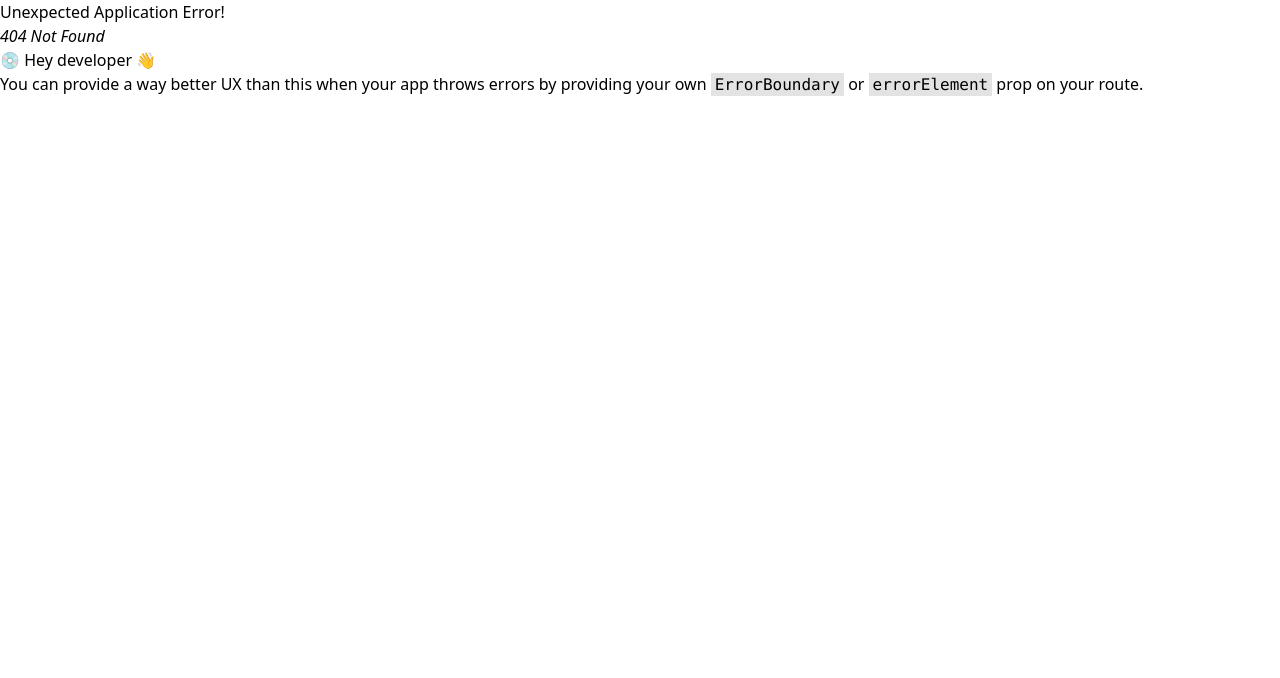
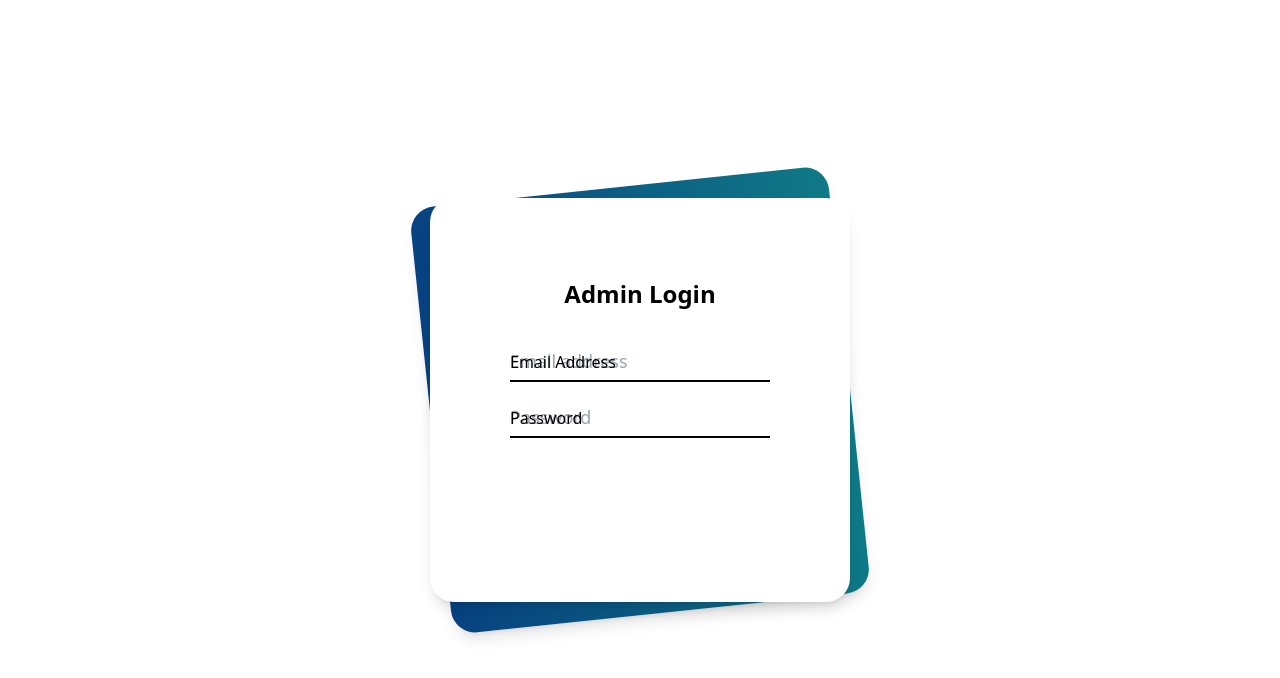
Before and after one commit to mqasim-01/MedGenie, a React (Create React App) app: page /admin-login in a window 1280 px wide. Before the commit this address had no page. Shown: the top 678 px of the page. Built offline with nearby package versions, Linux system fonts and the light colour scheme.

Commit message:
profile added

```diff
--- /dev/null
+++ b/src/admin/adminlogin.jsx
@@ -0,0 +1,80 @@
+import React, { useState } from 'react';
+
+function AdminLogin(){
+  // State hooks for form fields
+  const [email, setEmail] = useState('');
+  const [password, setPassword] = useState('');
+
+  // Handler for form submission
+  const handleSubmit = (e) => {
+    e.preventDefault();
+    // Logic for handling form submission
+    console.log('Email:', email);
+    console.log('Password:', password);
+  };
+
+  return (
+    <div className="flex min-h-screen flex-col justify-center bg-gray-100 py-6 sm:py-12">
+      <div className="relative py-3 sm:mx-auto sm:max-w-xl">
+        <div className="absolute inset-0 -skew-y-6 transform bg-gradient-to-r from-seablue to-seagreen shadow-lg sm:-rotate-6 sm:skew-y-0 sm:rounded-3xl"></div>
+        <div className="relative bg-white px-4 py-10 shadow-lg sm:rounded-3xl sm:p-20">
+          <div className="mx-auto max-w-md">
+            <div>
+              <h1 className="text-2xl font-semibold text-center">Admin Login</h1>
+            </div>
+            <form className="divide-y divide-gray-200" onSubmit={handleSubmit}>
+              <div className="space-y-4 py-8 text-base leading-6 text-gray-700 sm:text-lg sm:leading-7">
+                <div className="relative">
+                  <input
+                    autoComplete="off"
+                    id="email"
+                    name="email"
+                    type="text"
+                    value={email}
+                    onChange={(e) => setEmail(e.target.value)}
+                    className="focus:border-rose-600 peer h-10 w-full border-b-2 border-gray-300 text-gray-900 placeholder-transparent focus:outline-none"
+                    placeholder="Email address"
+                  />
+                  <label
+                    htmlFor="email"
+                    className="peer-placeholder-shown:text-gray-440 absolute -top-3.5 left-0 text-sm text-gray-600 transition-all peer-placeholder-shown:top-2 peer-placeholder-shown:text-base peer-focus:-top-3.5 peer-focus:text-sm peer-focus:text-gray-600"
+                  >
+                    Email Address
+                  </label>
+                </div>
+                <div className="relative">
+                  <input
+                    autoComplete="off"
+                    id="password"
+                    name="password"
+                    type="password"
+                    value={password}
+                    onChange={(e) => setPassword(e.target.value)}
+                    className="focus:border-rose-600 peer h-10 w-full border-b-2 border-gray-300 text-gray-900 placeholder-transparent focus:outline-none"
+                    placeholder="Password"
+                  />
+                  <label
+                    htmlFor="password"
+                    className="peer-placeholder-shown:text-gray-440 absolute -top-3.5 left-0 text-sm text-gray-600 transition-all peer-placeholder-shown:top-2 peer-placeholder-shown:text-base peer-focus:-top-3.5 peer-focus:text-sm peer-focus:text-gray-600"
+                  >
+                    Password
+                  </label>
+                </div>
+                <div className="relative">
+                  <button
+                    type="submit"
+                    className="rounded-md bg-cyan-500 px-2 py-1 text-white"
+                  >
+                    Submit
+                  </button>
+                </div>
+              </div>
+            </form>
+          </div>
+        </div>
+      </div>
+    </div>
+  );
+};
+
+export default AdminLogin;
--- a/src/index.js
+++ b/src/index.js
@@ -12,6 +12,7 @@ import DoctorInformation from './doctor/view/doctorprofileform';
 import PatientInformation from './patient/view/patientprofileform';
 import DoctorDashboard from './doctor/dashboard';
 import PatientDashboard from './patient/dashboard';
+import AdminLogin from './admin/adminlogin';
 
 
 const root = ReactDOM.createRoot(document.getElementById('root'));
@@ -53,6 +54,10 @@ let allroutes = createBrowserRouter(
       path:'/patientdashboard',
       element:<PatientDashboard/>
     },
+    {
+      path:'/admin-login',
+      element:<AdminLogin/>
+    },
   ]
 )
 root.render(
--- a/src/patient/view/patientprofileform.jsx
+++ b/src/patient/view/patientprofileform.jsx
@@ -136,10 +136,10 @@ const PatientInformation = () => {
                   htmlFor="street"
                   className="block uppercase tracking-wide text-darkgray text-xs font-bold mb-2"
                 >
-                  Street
+                  Address
                 </label>
                 <input
-                  id="street"
+                  id="address"
                   type="text"
                   placeholder="Street"
                   className="appearance-none block w-full bg-gray text-darkgray border rounded py-3 px-4 mb-3 leading-tight focus:outline-none focus:bg-white"
@@ -151,10 +151,10 @@ const PatientInformation = () => {
                   htmlFor="city"
                   className="block uppercase tracking-wide text-darkgray text-xs font-bold mb-2"
                 >
-                  City*
+                  Blood Group*
                 </label>
                 <input
-                  id="city"
+                  id="blood"
                   type="text"
                   placeholder="City"
                   required
@@ -212,7 +212,7 @@ const PatientInformation = () => {
                     name="gender"
                     value="male"
                     required
-                    className="appearance-none bg-gray text-darkgray border rounded py-3 px-4 leading-tight focus:outline-none focus:bg-white"
+                    className="appearance-auto bg-gray text-darkgray border rounded py-3 px-4 leading-tight focus:outline-none "
                   />
                   <label htmlFor="male" className="ml-2">
                     Male
@@ -223,7 +223,7 @@ const PatientInformation = () => {
                     name="gender"
                     value="female"
                     required
-                    className="appearance-none bg-gray text-darkgray border rounded py-3 px-4 ml-4 leading-tight focus:outline-none focus:bg-white"
+                    className="appearance-auto bg-gray text-darkgray border rounded py-3 px-4 ml-4 leading-tight focus:outline-none"
                   />
                   <label htmlFor="female" className="ml-2">
                     Female
@@ -233,7 +233,7 @@ const PatientInformation = () => {
 
               <div className="w-full px-3 mb-6 md:w-1/2 md:mb-0">
                 <label className="block uppercase tracking-wide text-darkgray text-xs font-bold mb-2">
-                  Birthdate*
+                  Birth date*
                 </label>
                 <div className="flex items-center">
                   <select
```
